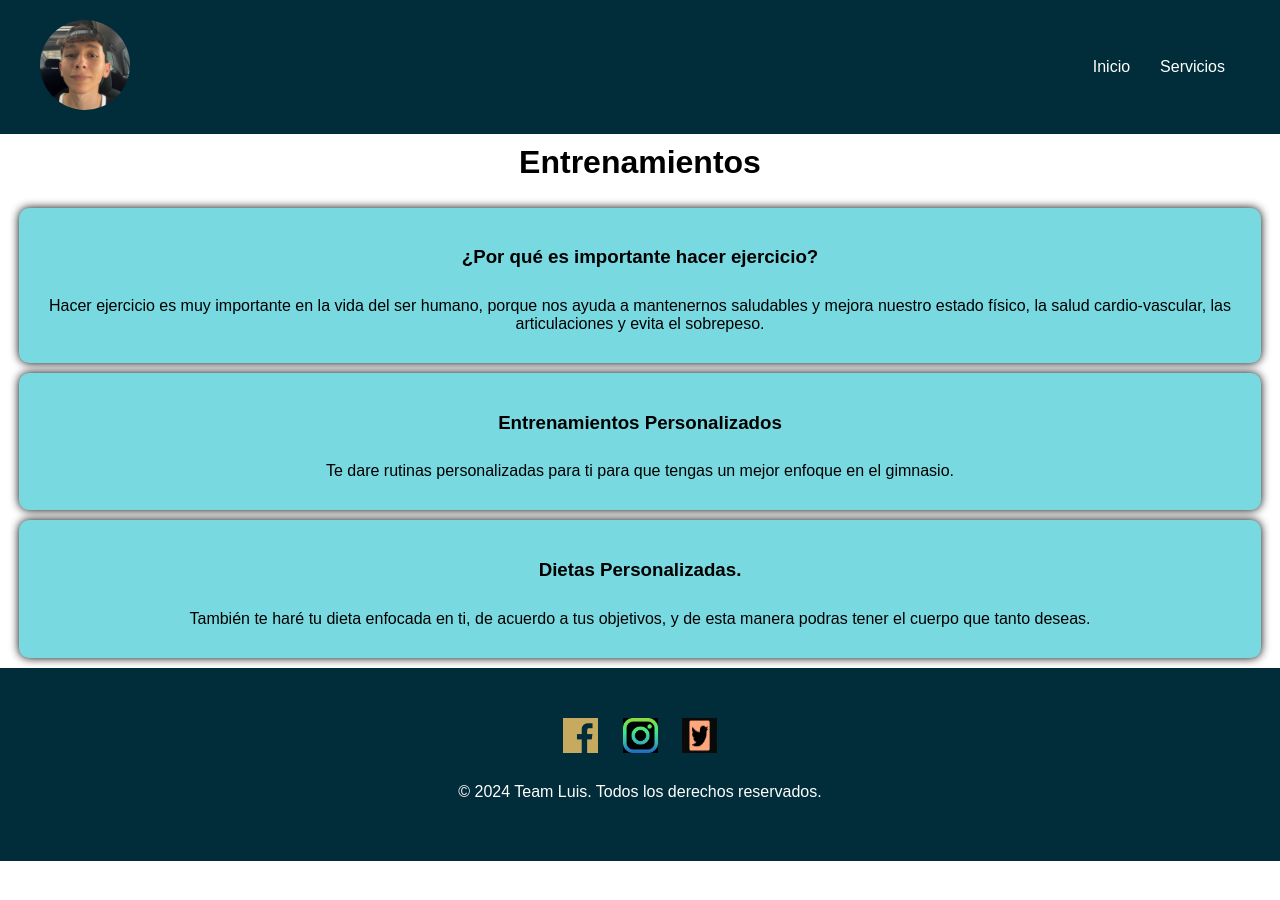
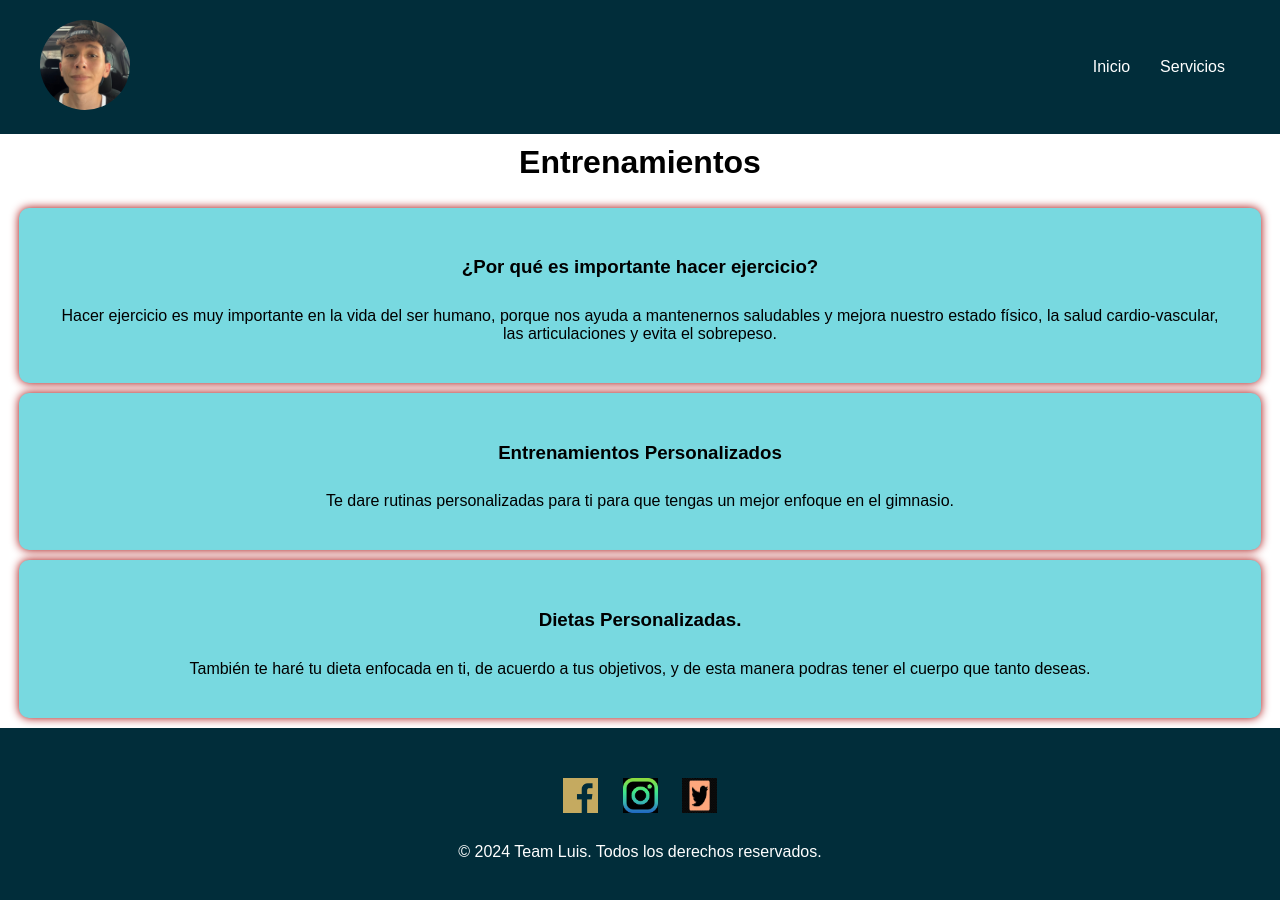
Before and after one commit to LuisPedroMM/MediaQuery, a plain HTML site: page src/index.html in a window 1280 px wide. Both pictures are taken after a click on the link "Servicios". Before the commit the page ends 861 px from the top, so only its background shows below. Drawn offline with Linux system fonts and the light colour scheme.

Commit message:
Update styles.css

```diff
--- a/src/css/styles.css
+++ b/src/css/styles.css
@@ -59,7 +59,7 @@ header {
 
     .footer {
         background-color: #012d3a; /* Color de fondo del footer */
-        color: white; /* Color del texto */
+        color: rgb(0, 0, 0); /* Color del texto */
         text-align: center; /* Centra el texto */
         padding: 40px 0 50px 0;/* Espaciado interno del footer */
         position: relative;
@@ -122,10 +122,10 @@ main {
 
 .card {
     background-color: #78d9e0;
-    padding: 20px;
+    padding: 30px;
     margin: 10px;
     border-radius: 10px;
-    box-shadow: 0 0 10px rgb(0, 0, 0);
+    box-shadow: 0 0 10px rgb(163, 0, 0);
     flex: 1;
     text-align: center;
 }
```
